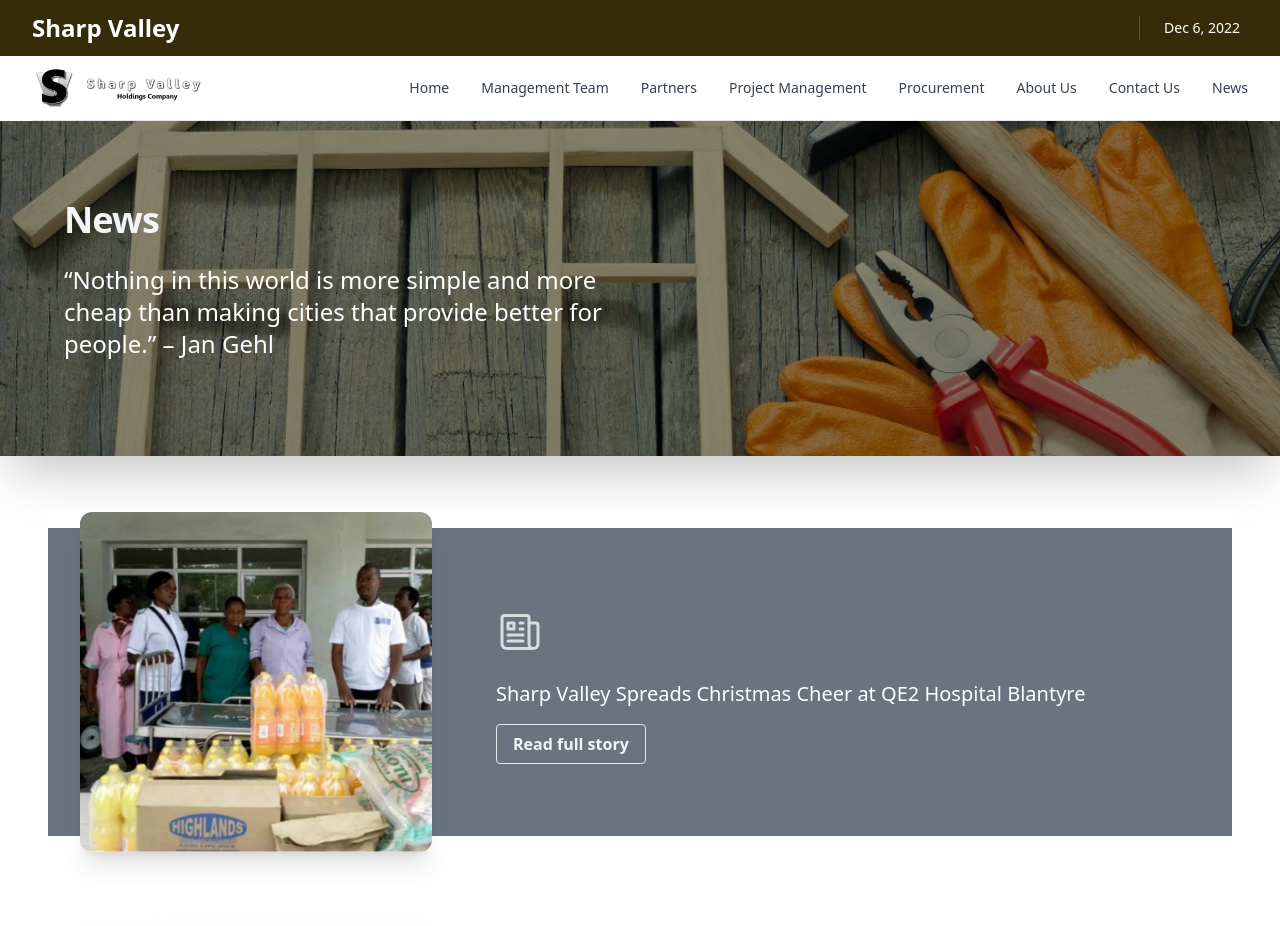
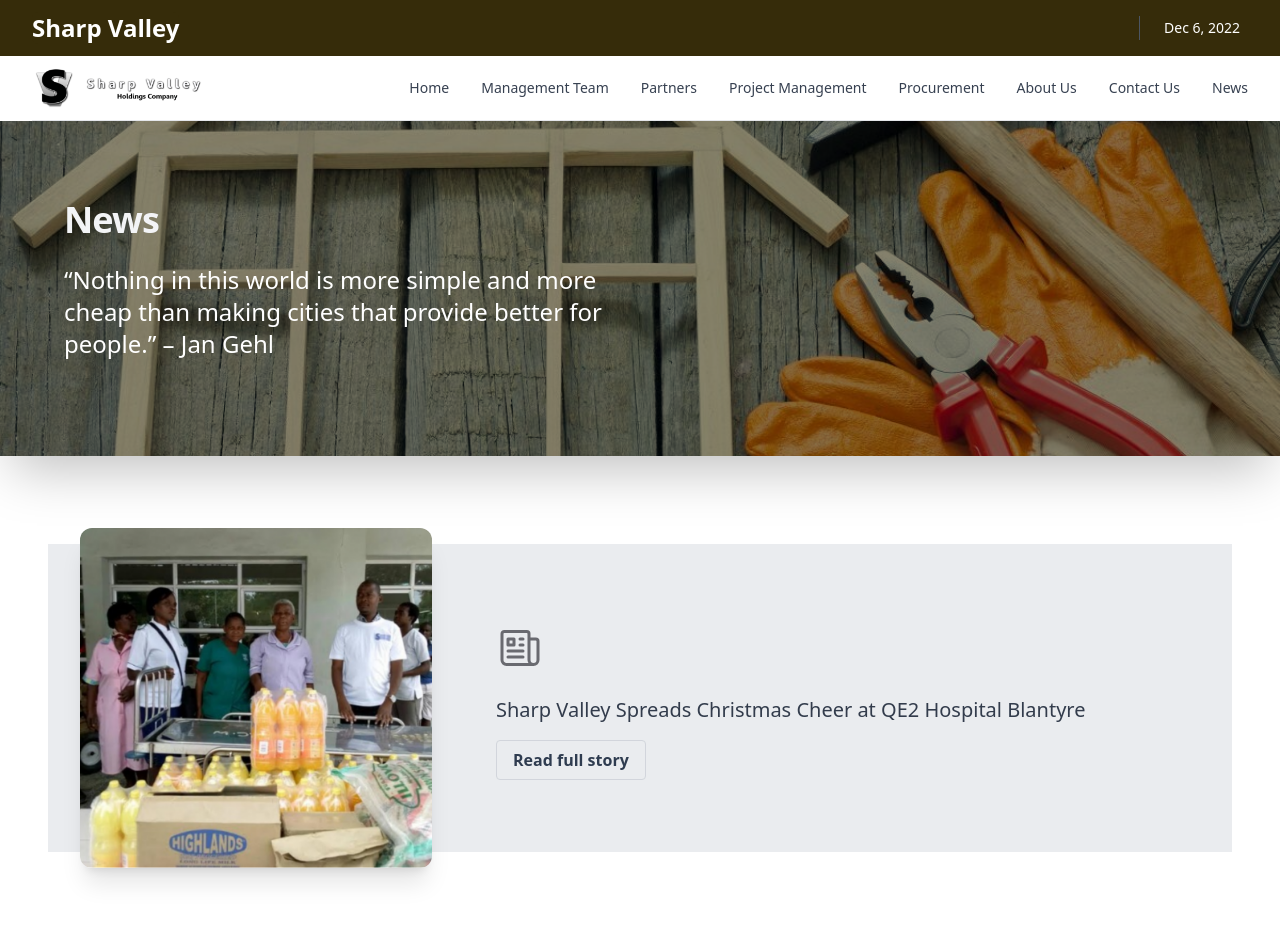
Before and after one commit to BernMasache/sharp-valley-store, a Next.js app: page /news in a window 1280 px wide. Shown: the top 926 px of the page. Built offline with nearby package versions, Linux system fonts and the light colour scheme; what tw-elements would draw is missing.

Commit message:
color theme gold

```diff
--- a/components/widgets/news.jsx
+++ b/components/widgets/news.jsx
@@ -76,10 +76,15 @@
             {features.map((news) => (
               <div key={news.name}>
 
-                <div className="bg-white pt-2 lg:py-4">
-                  <div className="bg-gray-500 pb-4 lg:relative lg:z-10 lg:pb-0">
+                <div className="pt-2 lg:py-8">
+
+                  <div className="pb-4 lg:relative lg:z-2 lg:pb-0">
+                    <div className="absolute inset-0 bg-gray-200 opacity-80 mix-blend-multiply" aria-hidden="true" />
+
                     <div className="lg:mx-auto lg:grid lg:max-w-7xl lg:grid-cols-3 lg:gap-8 lg:px-8">
+
                       <div className="relative lg:-my-4">
+
                         <div aria-hidden="true" className="absolute inset-x-0 top-0 h-1/2 bg-white lg:hidden" />
                         <div className="mx-auto max-w-md px-4 sm:max-w-3xl sm:px-6 lg:h-full lg:p-0">
                           <div className="aspect-w-16 aspect-h-16 overflow-hidden rounded-xl shadow-xl sm:aspect-w-16 sm:aspect-h-7 lg:aspect-none lg:h-full">
@@ -88,6 +93,7 @@
                               src={news.imageSrc}
                               alt=""
                             />
+
                           </div>
                         </div>
                       </div>
@@ -97,15 +103,17 @@
                             <div>
 
                               <div className="">
-                                <NewspaperIcon className='h-12 w-12 text-white opacity-75' />
+                                <NewspaperIcon className='h-12 w-12 text-zinc-700 opacity-75' />
                               </div>
-                              <p className="mt-6 text-xl text-white">
+                              <p className="mt-6 text-xl text-gray-700">
                                 {news.name}
                               </p>
                             </div>
                             <footer className="mt-6">
 
-                              <Link target="_blank" rel="" href={news.href} className="bg-transparent hover:bg-blue text-gray-100 font-semibold hover:text-gray-300 py-2 px-4 border border-blue hover:border-transparent rounded">Read full story</Link>
+                              <Link target="_blank" rel="" href={news.href} className="bg-transparent hover:bg-blue text-slate-700 font-semibold hover:text-gray-300 py-2 px-4 border border-blue hover:border-transparent rounded">
+                                Read full story
+                              </Link>
 
                             </footer>
                           </blockquote>
--- a/tailwind.config.js
+++ b/tailwind.config.js
@@ -28,7 +28,7 @@
       red:colors.red,
       orange:colors.orange,
       brown: "#362c0a",
-      gold:"4b3d0e",
+      sharp:"#2f2709",
       zinc:colors.zinc
     },
   },
```
